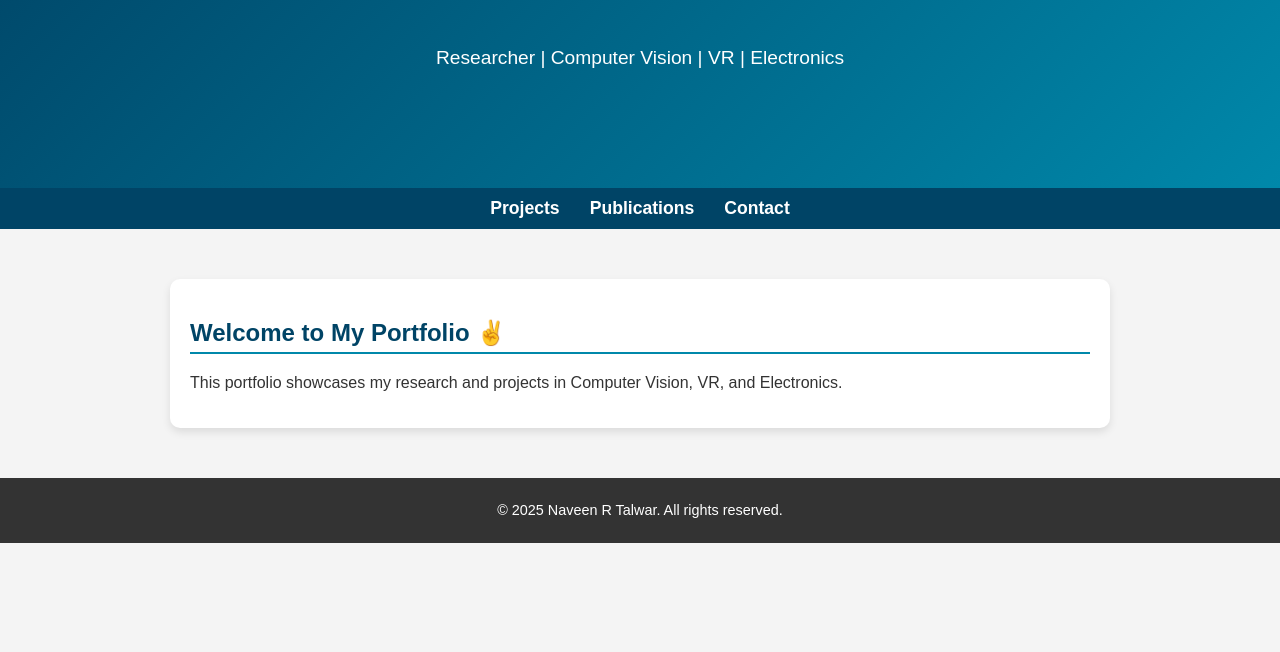
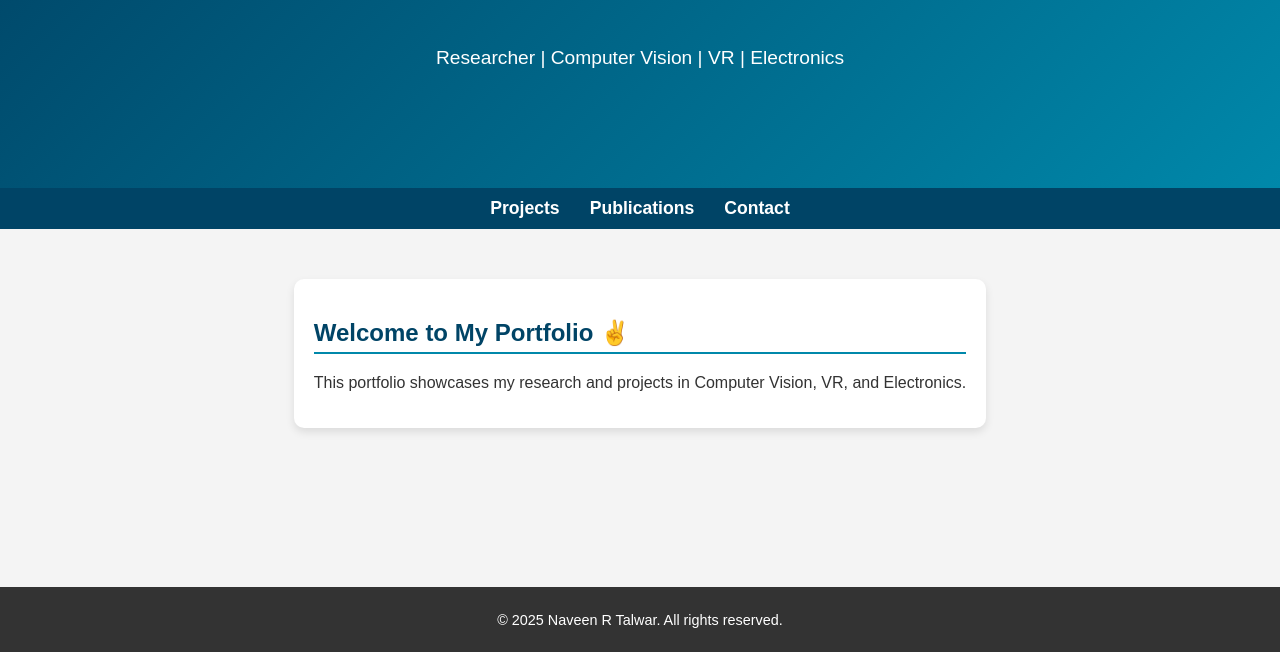
Before and after one commit to naveen-design/Naveen_Talwar, a plain HTML site: page index.html in a window 1280 px wide. Shown: the part 148-800 px from the top of the page. Drawn offline with Linux system fonts and the light colour scheme.

Commit message:
Update style.css

```diff
--- a/style.css
+++ b/style.css
@@ -79,6 +79,14 @@ h2 {
     padding-bottom: 5px;
 }
 
+html, body {
+    height: 100%;
+    margin: 0;
+    padding: 0;
+    display: flex;
+    flex-direction: column;
+}
+
 /* Footer */
 footer {
     margin-top: auto;
```
